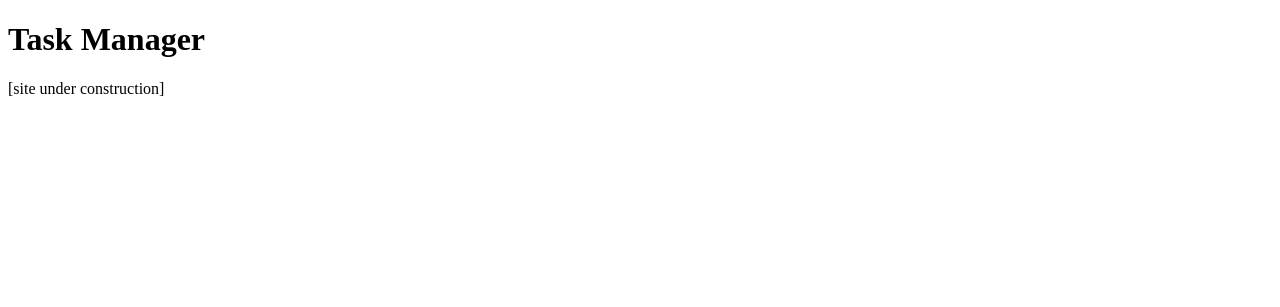
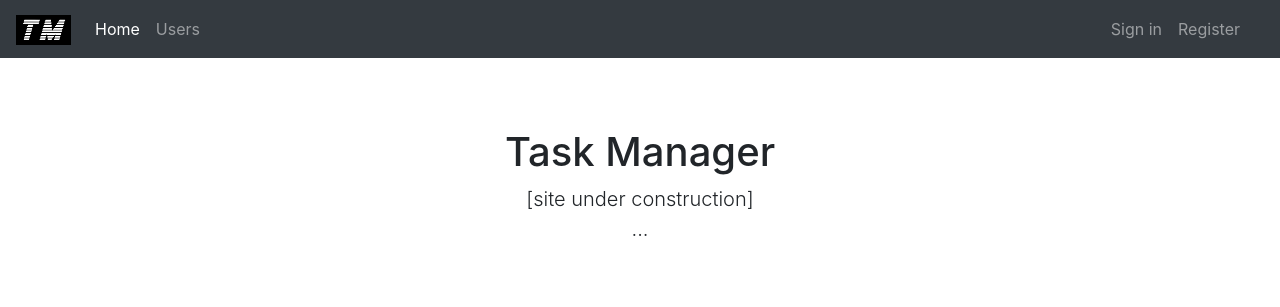
Before and after one commit to sharknoise/task-manager, a Django app: page / in a window 1280 px wide. Shown: the top 307 px of the page. Run offline with Django 3.2, Linux system fonts and the light colour scheme; some libraries are stand-ins or nearby versions.

Commit message:
change the static html to use Bootstrap

```diff
--- a/task_manager/templates/index.html
+++ b/task_manager/templates/index.html
@@ -1,11 +1,73 @@
-<!DOCTYPE html>
+<!doctype html>
 <html lang="en">
   <head>
-    <meta charset="utf-8"/>
+    <meta charset="utf-8">
+    <meta name="viewport" content="width=device-width, initial-scale=1, shrink-to-fit=no">
+    <meta name="description" content="">
+    <meta name="author" content="Mark Otto, Jacob Thornton, and Bootstrap contributors">
+    <meta name="generator" content="Jekyll v4.1.1">
     <title>Task Manager</title>
+
+    <link rel="canonical" href="https://getbootstrap.com/docs/4.5/examples/starter-template/">
+
+    <!-- Bootstrap core CSS -->
+    <link rel="stylesheet" href="https://cdn.jsdelivr.net/npm/bootstrap@4.5.3/dist/css/bootstrap.min.css" integrity="sha384-TX8t27EcRE3e/ihU7zmQxVncDAy5uIKz4rEkgIXeMed4M0jlfIDPvg6uqKI2xXr2" crossorigin="anonymous">
+
+    <style>
+      .bd-placeholder-img {
+        font-size: 1.125rem;
+        text-anchor: middle;
+        -webkit-user-select: none;
+        -moz-user-select: none;
+        -ms-user-select: none;
+        user-select: none;
+      }
+
+      @media (min-width: 768px) {
+        .bd-placeholder-img-lg {
+          font-size: 3.5rem;
+        }
+      }
+    </style>
+    <!-- Custom styles for this template -->
+    <link href="starter-template.css" rel="stylesheet">
   </head>
   <body>
-    <h1>Task Manager</h1>
-    <p>[site under construction]</p>
+    <nav class="navbar navbar-expand-md navbar-dark bg-dark fixed-top">
+      <a class="navbar-brand" href="#"><img src="./tm.png" /></a>
+      <button class="navbar-toggler" type="button" data-toggle="collapse" data-target="#navbarsExampleDefault" aria-controls="navbarsExampleDefault" aria-expanded="false" aria-label="Toggle navigation">
+        <span class="navbar-toggler-icon"></span>
+      </button>
+
+      <div class="collapse navbar-collapse" id="navbarsExampleDefault">
+        <ul class="navbar-nav mr-auto">
+          <li class="nav-item active">
+            <a class="nav-link" href="#">Home <span class="sr-only">(current)</span></a>
+          </li>
+          <li class="nav-item">
+            <a class="nav-link" href="#">Users</a>
+          </li>
+        </ul>
+        <ul class="navbar-nav px-3">
+          <li class="nav-item text-nowrap">
+            <a class="nav-link" href="#">Sign in</a>
+          </li>
+          <li class="nav-item text-nowrap">
+            <a class="nav-link" href="#">Register</a>
+          </li>
+        </ul>
+      </div>
+    </nav>
+
+    <main role="main" class="container">
+
+      <div class="starter-template">
+        <h1>Task Manager</h1>
+        <p class="lead">[site under construction]<br> ...</p>
+      </div>
+
+    </main><!-- /.container -->
+    <script src="https://code.jquery.com/jquery-3.5.1.slim.min.js" integrity="sha384-DfXdz2htPH0lsSSs5nCTpuj/zy4C+OGpamoFVy38MVBnE+IbbVYUew+OrCXaRkfj" crossorigin="anonymous"></script>
+          <script>window.jQuery || document.write('<script src="../assets/js/vendor/jquery.slim.min.js"><\/script>')</script><script src="../assets/dist/js/bootstrap.bundle.min.js"></script>
   </body>
 </html>
--- /dev/null
+++ b/task_manager/templates/starter-template.css
@@ -0,0 +1,7 @@
+body {
+  padding-top: 5rem;
+}
+.starter-template {
+  padding: 3rem 1.5rem;
+  text-align: center;
+}
```
Also changed, not shown: task_manager/templates/tm.png (added).
